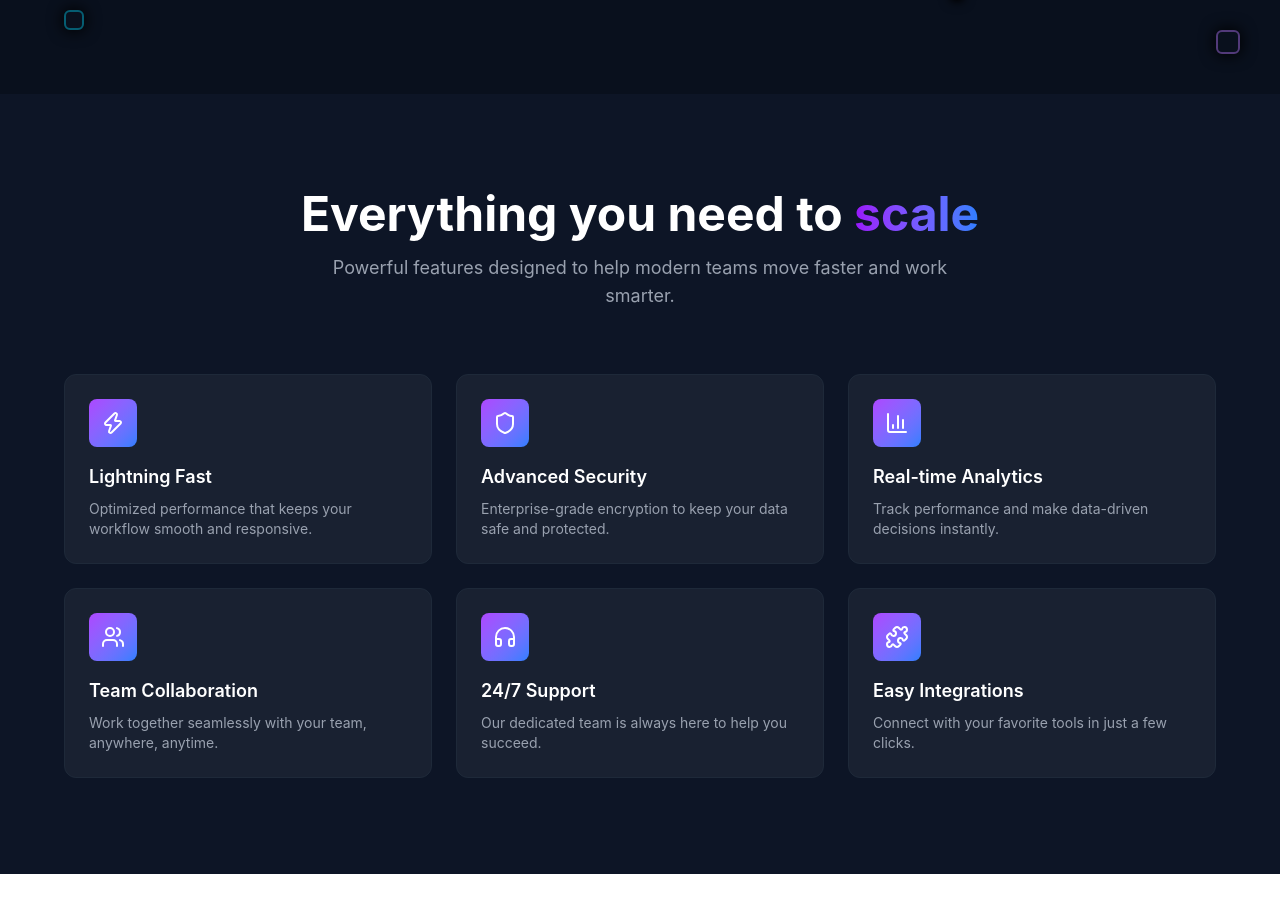
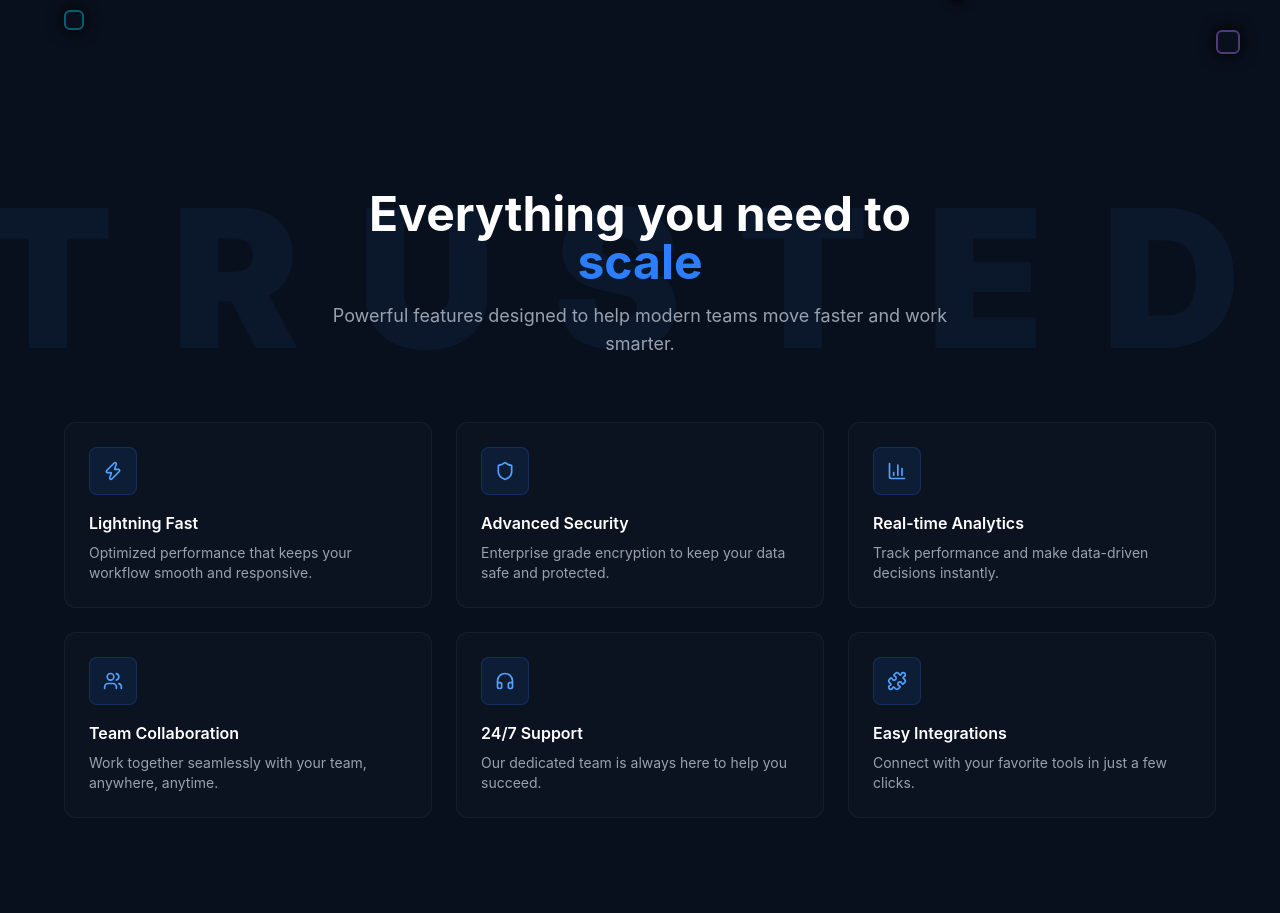
Before and after one commit to adeelmofficial0-collab/nova-saas, a React (Vite) app: page / in a window 1280 px wide. Shown: the part 483-1396 px from the top of the page. Before the commit the page ends 1357 px from the top, so only its background shows below. Built offline with nearby package versions, Linux system fonts and the light colour scheme.

Commit message:
refactor: redesign feature section

```diff
--- a/src/components/Features.jsx
+++ b/src/components/Features.jsx
@@ -1,7 +1,7 @@
 import { Zap, Shield, BarChart3, Users, Headphones, Puzzle } from "lucide-react";
 import { motion } from "framer-motion";
 
-const features = [
+const trustPoints = [
     {
         icon: Zap,
         title: "Lightning Fast",
@@ -10,7 +10,7 @@ const features = [
     {
         icon: Shield,
         title: "Advanced Security",
-        description: "Enterprise-grade encryption to keep your data safe and protected.",
+        description: "Enterprise grade encryption to keep your data safe and protected.",
     },
     {
         icon: BarChart3,
@@ -34,52 +34,61 @@ const features = [
     },
 ];
 
+const fadeInUp = {
+    hidden: { opacity: 0, y: 40 },
+    visible: { opacity: 1, y: 0 },
+};
+
+const cardClasses =
+    "relative bg-[#0B1220] border border-white/5 rounded-xl p-6 text-left hover:border-blue-500/30 transition-colors duration-300";
+
 const Features = () => {
     return (
         <motion.section
             id="features"
-            initial={{ opacity: 0, y: 60 }}
-            whileInView={{ opacity: 1, y: 0 }}
+            initial="hidden"
+            whileInView="visible"
             viewport={{ once: false, amount: 0.15 }}
-            transition={{ duration: 0.7, ease: "easeOut" }}
-            className="bg-white dark:bg-[#0d1526] px-6 py-24 transition-colors"
+            variants={fadeInUp}
+            transition={{ duration: 0.7, ease: "easeInOut" }}
+            className="relative bg-white dark:bg-[#09101D] px-6 py-24 transition-colors overflow-hidden"
         >
-            <div className="max-w-6xl mx-auto text-center">
+            <span
+                aria-hidden="true"
+                className="pointer-events-none select-none absolute top-10 left-1/2 -translate-x-1/2 text-[8rem] md:text-[12rem] font-black tracking-[0.3em] text-blue-500/[0.06] whitespace-nowrap"
+            >
+                TRUSTED
+            </span>
+
+            <div className="relative max-w-6xl mx-auto text-center">
                 <h2 className="text-3xl md:text-5xl font-bold text-gray-900 dark:text-white">
                     Everything you need to{" "}
-                    <span className="bg-gradient-to-r from-purple-600 to-blue-500 bg-clip-text text-transparent">
-                        scale
-                    </span>
+                    <span className="block text-blue-500">scale</span>
                 </h2>
                 <p className="text-gray-600 dark:text-gray-400 text-base md:text-lg max-w-2xl mx-auto mt-4">
                     Powerful features designed to help modern teams move faster and work smarter.
                 </p>
             </div>
-            <div className="grid grid-cols-1 md:grid-cols-2 lg:grid-cols-3 gap-6 max-w-6xl mx-auto mt-16">
-                {features.map((feature, index) => (
+
+            <div className="relative grid grid-cols-1 md:grid-cols-2 lg:grid-cols-3 gap-6 max-w-6xl mx-auto mt-16">
+                {trustPoints.map(({ icon: Icon, title, description }, index) => (
                     <motion.div
-                        key={feature.title}
-                        initial={{ opacity: 0, y: 40 }}
-                        whileInView={{ opacity: 1, y: 0 }}
+                        key={title}
+                        initial="hidden"
+                        whileInView="visible"
                         viewport={{ once: false, amount: 0.2 }}
+                        variants={fadeInUp}
                         transition={{ duration: 0.4, delay: index * 0.1, ease: "easeOut" }}
-                        whileHover={{
-                            scale: 1.08,
-                            y: -14,
-                            rotate: -2,
-                            transition: { type: "spring", stiffness: 90, damping: 20 },
-                        }}
-                        style={{ transformOrigin: "bottom center" }}
-                        className="bg-gray-50 dark:bg-white/5 border border-gray-200 dark:border-gray-800 rounded-xl p-6 text-left hover:border-purple-500 dark:hover:border-purple-500 hover:shadow-2xl relative z-0 hover:z-10"
+                        className={cardClasses}
                     >
-                        <div className="w-12 h-12 rounded-lg bg-gradient-to-br from-purple-500 to-blue-500 flex items-center justify-center mb-4">
-                            <feature.icon className="w-6 h-6 text-white" />
+                        <div className="w-12 h-12 rounded-lg bg-blue-500/10 border border-blue-500/20 flex items-center justify-center mb-4">
+                            <Icon size={20} className="text-blue-400" />
                         </div>
-                        <h3 className="text-lg font-semibold text-gray-900 dark:text-white mb-2">
-                            {feature.title}
+                        <h3 className="text-base font-semibold text-gray-900 dark:text-white mb-2">
+                            {title}
                         </h3>
                         <p className="text-gray-600 dark:text-gray-400 text-sm">
-                            {feature.description}
+                            {description}
                         </p>
                     </motion.div>
                 ))}
```
